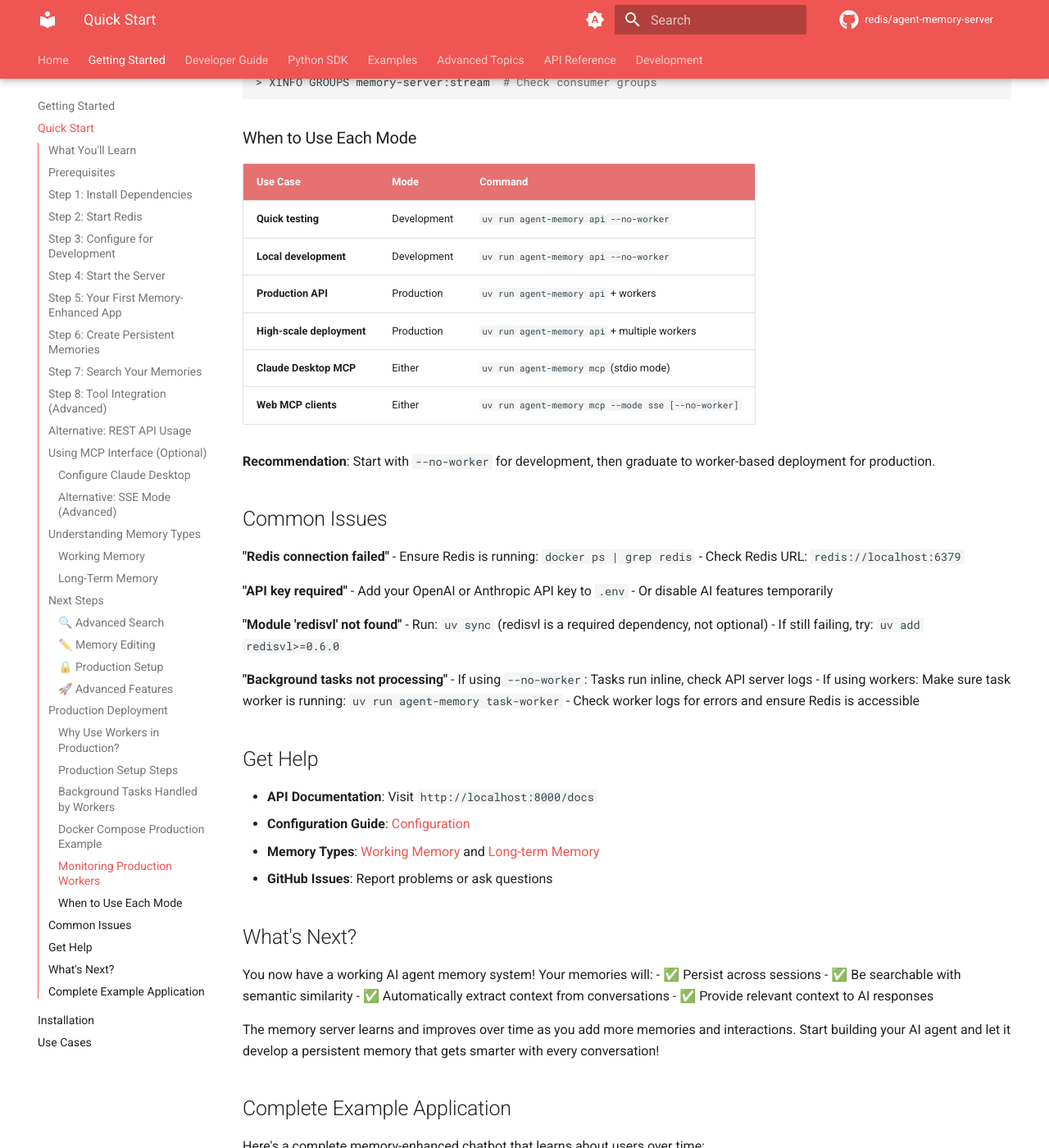
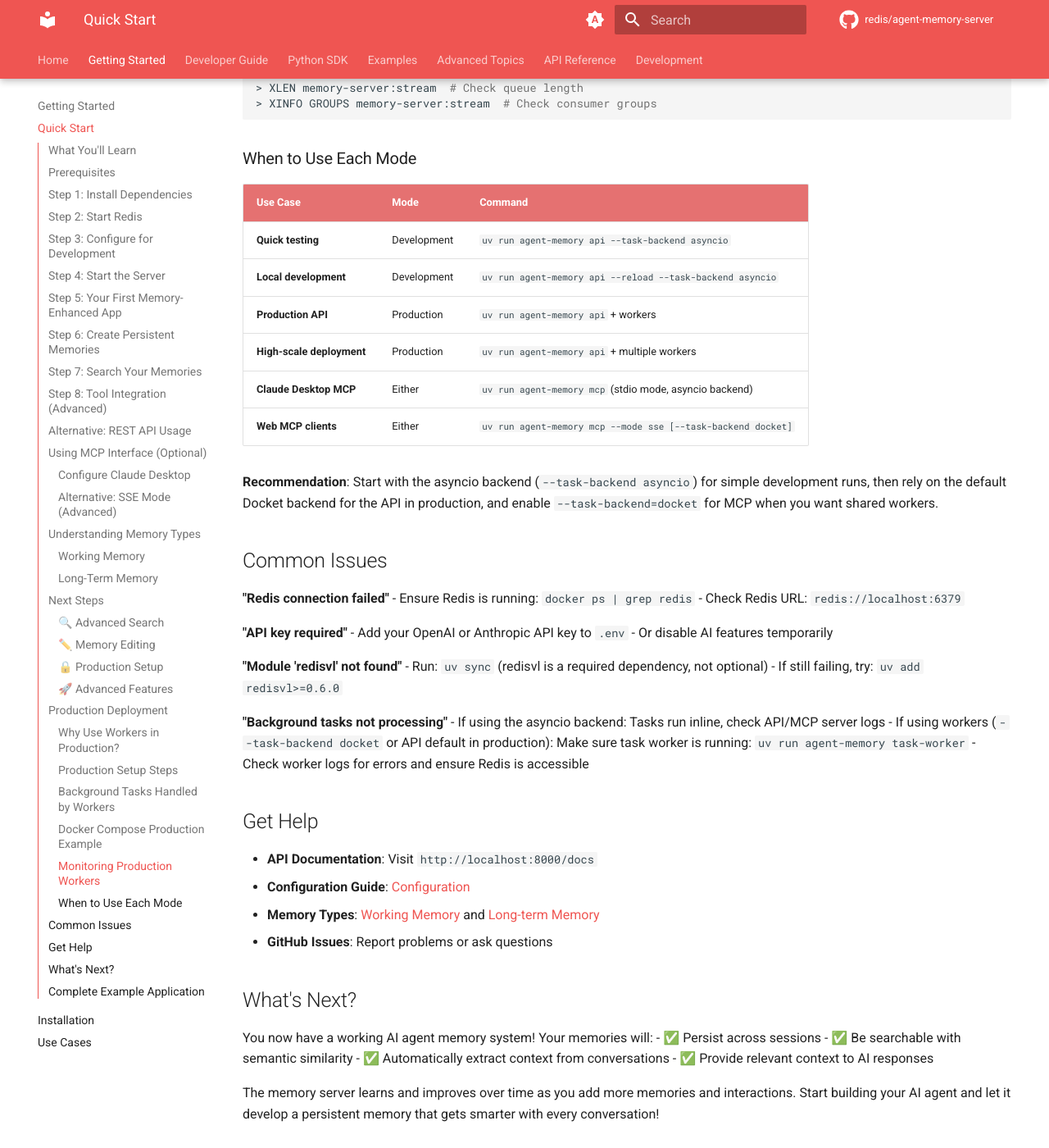
Before and after one commit to redis/agent-memory-server, an MkDocs documentation site: the page built from docs/quick-start.md, in a window 1280 px wide and 1400 px high, scrolled down 9599 px. Shown: the whole window at 82% size. Built offline with MkDocs 1.6.1 and Material for MkDocs 9.7.7, drawn with Linux system fonts in a browser that asks for light colours; comment, search, counter and statistics services are not loaded; the version menu is left out; some of the changed text lies outside the part shown.

Commit message:
Deprecate --no-worker, add --task-backend

````diff
--- a/docs/quick-start.md
+++ b/docs/quick-start.md
@@ -77,8 +77,8 @@
 Start the REST API server:
 
 ```bash
-# Start the API server in development mode (runs on port 8000)
-uv run agent-memory api --no-worker
+# Start the API server in development mode (runs on port 8000, asyncio backend)
+uv run agent-memory api
 ```
 
 Your server is now running at `http://localhost:8000`!
@@ -307,7 +307,7 @@
 
 ```bash
 # Only needed for SSE mode (development)
-uv run agent-memory mcp --mode sse --port 9000 --no-worker
+uv run agent-memory mcp --mode sse --port 9000
 ```
 
 **Recommendation**: Use stdio mode with Claude Desktop as it's much simpler to set up.
@@ -355,11 +355,11 @@
 
 ## Production Deployment
 
-The examples above use `--no-worker` for development convenience. For production environments, you should use Docket workers for better reliability, scalability, and performance.
+The examples above use asyncio task backends for simple, single-process development. For production environments, the `api` command defaults to the **Docket** backend (no flag needed), while the `mcp` command still defaults to **asyncio** for single-process MCP usage. Use `--task-backend=docket` with `mcp` when you want MCP to enqueue background work for workers.
 
 ### Why Use Workers in Production?
 
-**Development mode (`--no-worker`):**
+**Development mode (asyncio backend):**
 - ✅ Quick setup, no extra processes needed
 - ✅ Perfect for testing and development
 - ❌ Tasks run inline, blocking API responses
@@ -375,10 +375,10 @@
 
 ### Production Setup Steps
 
-1. **Start the API server (without --no-worker):**
+1. **Start the API server (default Docket backend):**
 
 ```bash
-# Production API server
+# Production API server (uses Docket by default; requires task-worker)
 uv run agent-memory api --port 8000
 ```
 
@@ -396,8 +396,8 @@
 3. **Start MCP server (if using SSE mode):**
 
 ```bash
-# Production MCP server (stdio mode doesn't need changes)
-uv run agent-memory mcp --mode sse --port 9000
+# Production MCP server (uses Docket backend)
+uv run agent-memory mcp --mode sse --port 9000 --task-backend docket
 ```
 
 4. **Enable authentication:**
@@ -463,7 +463,7 @@
       - "9000:9000"
     environment:
       - REDIS_URL=redis://redis:6379
-    command: uv run agent-memory mcp --mode sse --port 9000
+    command: uv run agent-memory mcp --mode sse --port 9000 --task-backend docket
     depends_on:
       - redis
 
@@ -489,14 +489,14 @@
 
 | Use Case | Mode | Command |
 |----------|------|---------|
-| **Quick testing** | Development | `uv run agent-memory api --no-worker` |
-| **Local development** | Development | `uv run agent-memory api --no-worker` |
+| **Quick testing** | Development | `uv run agent-memory api --task-backend asyncio` |
+| **Local development** | Development | `uv run agent-memory api --reload --task-backend asyncio` |
 | **Production API** | Production | `uv run agent-memory api` + workers |
 | **High-scale deployment** | Production | `uv run agent-memory api` + multiple workers |
-| **Claude Desktop MCP** | Either | `uv run agent-memory mcp` (stdio mode) |
-| **Web MCP clients** | Either | `uv run agent-memory mcp --mode sse [--no-worker]` |
+| **Claude Desktop MCP** | Either | `uv run agent-memory mcp` (stdio mode, asyncio backend) |
+| **Web MCP clients** | Either | `uv run agent-memory mcp --mode sse [--task-backend docket]` |
 
-**Recommendation**: Start with `--no-worker` for development, then graduate to worker-based deployment for production.
+**Recommendation**: Start with the asyncio backend (`--task-backend asyncio`) for simple development runs, then rely on the default Docket backend for the API in production, and enable `--task-backend=docket` for MCP when you want shared workers.
 
 ## Common Issues
 
@@ -513,8 +513,8 @@
 - If still failing, try: `uv add redisvl>=0.6.0`
 
 **"Background tasks not processing"**
-- If using `--no-worker`: Tasks run inline, check API server logs
-- If using workers: Make sure task worker is running: `uv run agent-memory task-worker`
+- If using the asyncio backend: Tasks run inline, check API/MCP server logs
+- If using workers (`--task-backend docket` or API default in production): Make sure task worker is running: `uv run agent-memory task-worker`
 - Check worker logs for errors and ensure Redis is accessible
 
 ## Get Help
````
Also changed, not shown: README.md (+5 -5 lines), docker-compose-task-workers.yml (+6 -6 lines), docs/cli.md (+10 -9 lines), docs/getting-started.md (+7 -7 lines), 3 other files.
